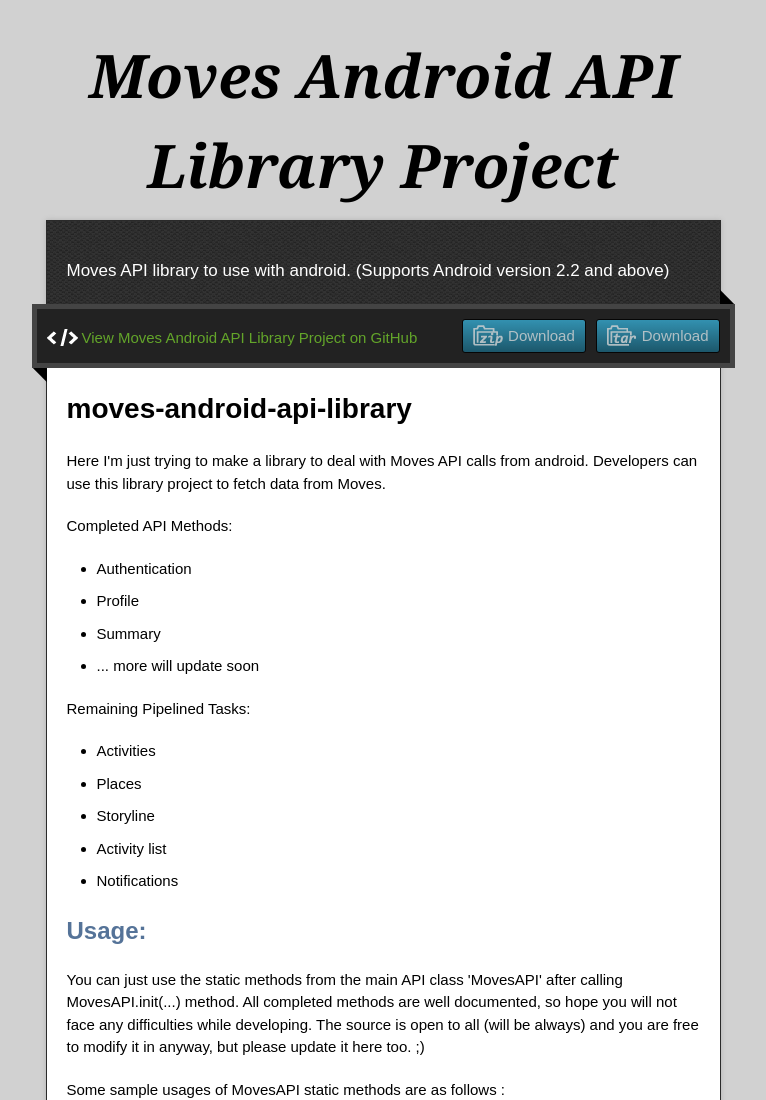
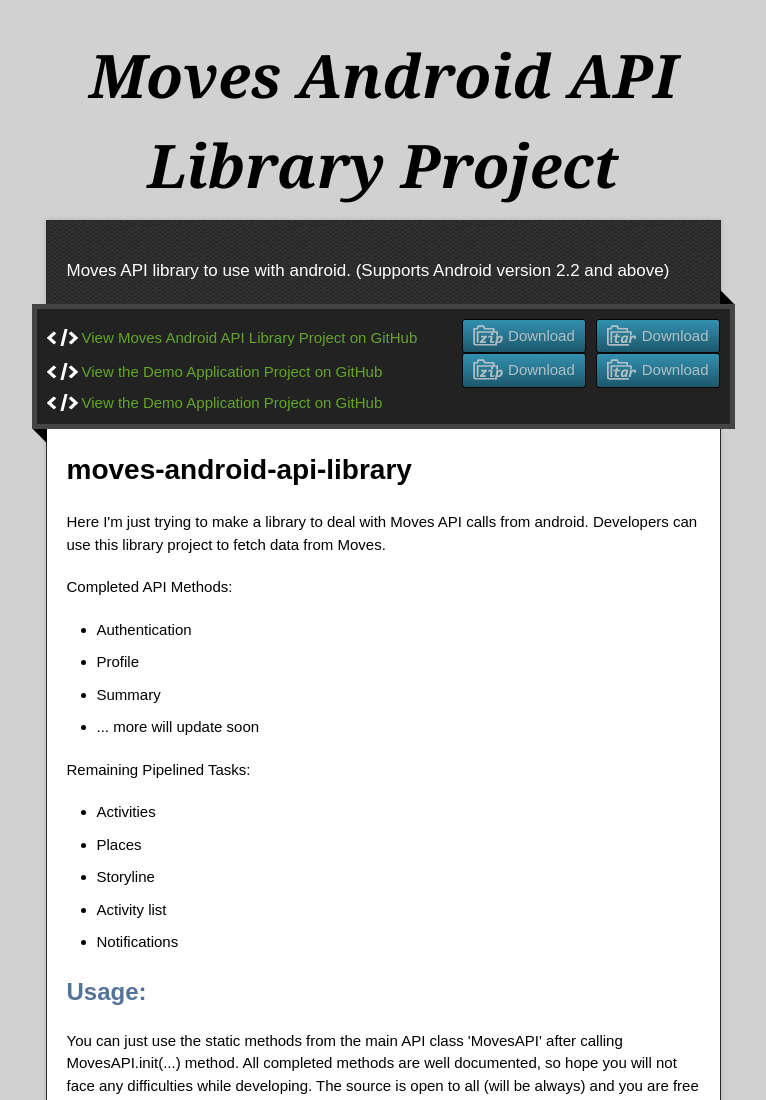
Before and after one commit to midhunarmid/moves-android-api-library, a plain HTML site: page index.html in a window 1280 px wide. Shown: the top 1100 px of the page, without its empty margins (257-1023 px from the left). Drawn offline with nearby package versions, Linux system fonts and the light colour scheme.

Commit message:
Update index.html

```diff
--- a/index.html
+++ b/index.html
@@ -33,6 +33,13 @@
           <a href="https://github.com/midhunarmid/moves-android-api-library/zipball/master" class="download-button zip"><span>Download</span></a>
           <a href="https://github.com/midhunarmid/moves-android-api-library" class="code">View Moves Android API Library Project on GitHub</a>
         </div>
+        <div class="inner">
+        <a href="https://github.com/midhunarmid/moves-android-api-library/tree/demo-application" class="code">View the Demo Application Project on GitHub</a>
+          <a href="https://github.com/midhunarmid/moves-android-api-library/tree/demo-application/tarball/master" class="download-button tar"><span>Download</span></a>
+          <a href="https://github.com/midhunarmid/moves-android-api-library/tree/demo-application/master" class="download-button zip"><span>Download</span></a>
+          <a href="https://github.com/midhunarmid/moves-android-api-library/tree/demo-application" class="code">View the Demo Application Project on GitHub</a>
+        </div>
+
         <span class="blc"></span><span class="trc"></span>
         </div>
         <article class="markdown-body">
```
